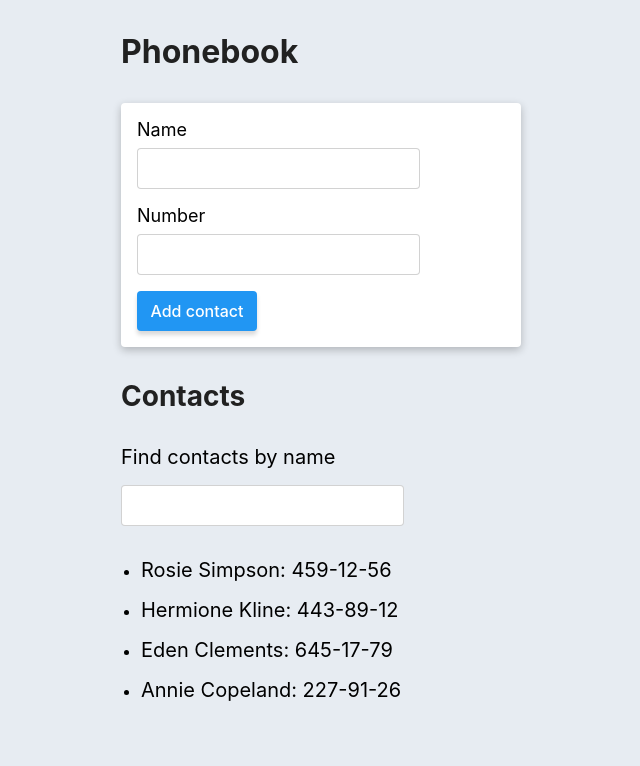
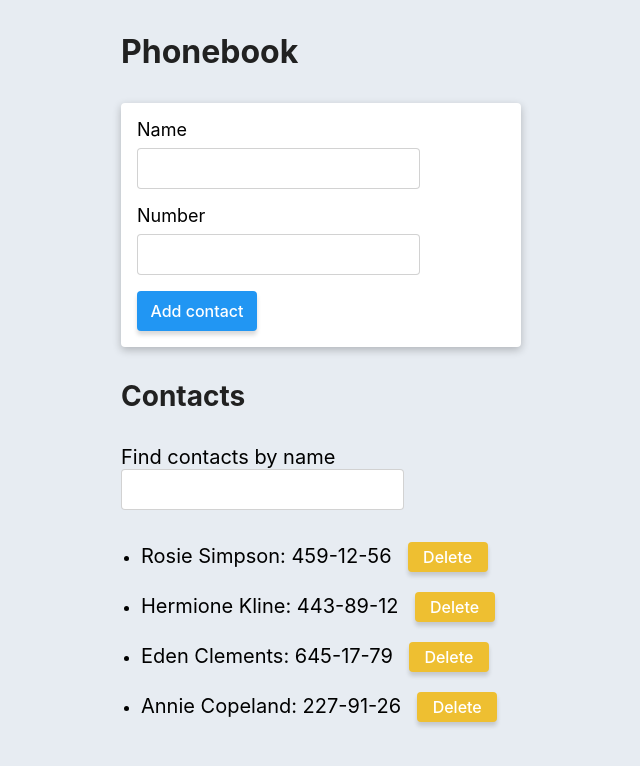
Before and after one commit to AnnaTsepilova/goit-react-hw-02-phonebook, a React (Create React App) app: page / in a window 1280 px wide. Shown: the top 766 px of the page, without its empty margins (319-959 px from the left). Built offline with nearby package versions, Linux system fonts and the light colour scheme.

Commit message:
task 1-6

```diff
--- a/src/components/App.jsx
+++ b/src/components/App.jsx
@@ -1,6 +1,7 @@
 import React, { Component } from 'react';
 import PropTypes from 'prop-types';
 import { nanoid } from 'nanoid';
+import { Notify } from 'notiflix/build/notiflix-notify-aio';
 
 import { PhonebookContainer, Title } from './App.styled';
 
@@ -31,6 +32,18 @@ class App extends Component {
     let id = nanoid();
     let contact = { id: id, name: data.name, number: data.number };
 
+    let isContact = this.state.contacts.filter(contact =>
+      contact.name.toLowerCase().includes(data.name.toLowerCase())
+    );
+    console.log(isContact);
+    if (isContact.length) {
+      Notify.warning(`${data.name} is already in contacts`, {
+        background: '#eebf31',
+        fontSize: '16px',
+        width: '350px',
+      });
+      return;
+    }
     this.setState(prevState => ({
       contacts: [...prevState.contacts, contact],
     }));
@@ -49,6 +62,18 @@ class App extends Component {
     );
   };
 
+  contactDeleteHandler = contactId => {
+    this.setState(
+      ({ contacts }) => ({
+        contacts: contacts.filter(contact => contact.id !== contactId),
+      }),
+      Notify.success('Contact is deleted', {
+        fontSize: '16px',
+        width: '350px',
+      })
+    );
+  };
+
   render() {
     return (
       <PhonebookContainer>
@@ -56,7 +81,10 @@ class App extends Component {
         <ContactForm onSubmit={this.formSubmitHandler} />
         <Section title="Contacts"></Section>
         <Filter filterByName={this.handleFilter} />
-        <ContactsList contacts={this.getContacts()} />
+        <ContactsList
+          contacts={this.getContacts()}
+          onDelete={this.contactDeleteHandler}
+        />
       </PhonebookContainer>
     );
   }
--- a/src/components/ContactForm/ContactForm.styled.jsx
+++ b/src/components/ContactForm/ContactForm.styled.jsx
@@ -25,11 +25,8 @@ export const ContactInput = styled.input`
 
   border: 1px solid #21212133;
   border-radius: 4px;
-
   outline: transparent;
-
   transition: border 250ms cubic-bezier(0.4, 0, 0.2, 1);
-
   color: ${props => props.theme.colors.secondary};
 
   &:focus {
@@ -62,3 +59,16 @@ export const Button = styled.button`
     color: ${props => props.theme.colors.accentColor};
   }
 `;
+
+export const DeleteButton = styled(Button)`
+  min-width: 80px;
+  height: 30px;
+
+  color: ${props => props.theme.colors.background};
+  background-color: #eebf31;
+
+  &:hover {
+    background-color: #eef7ff;
+    color: #eebf31;
+  }
+`;
--- a/src/components/ContactsList/ContactsList.jsx
+++ b/src/components/ContactsList/ContactsList.jsx
@@ -4,8 +4,9 @@ import {
   ContactsItem,
   Text,
 } from 'components/ContactsList/ContactsList.slyled';
+import { DeleteButton } from 'components/ContactForm/ContactForm.styled';
 
-export default function ContactsList({ contacts }) {
+export default function ContactsList({ contacts, onDelete }) {
   return (
     <ContactsListContainer>
       {contacts.length ? (
@@ -15,6 +16,14 @@ export default function ContactsList({ contacts }) {
               <Text>
                 {contact.name}: {contact.number}
               </Text>
+              <DeleteButton
+                type="button"
+                onClick={() => {
+                  onDelete(contact.id);
+                }}
+              >
+                Delete
+              </DeleteButton>
             </ContactsItem>
           );
         })
--- a/src/components/ContactsList/ContactsList.slyled.jsx
+++ b/src/components/ContactsList/ContactsList.slyled.jsx
@@ -6,10 +6,17 @@ export const ContactsListContainer = styled.ul`
 `;
 
 export const ContactsItem = styled.li`
+  /* display: flex;
+  justify-content: space-between; */
+  width: 100%;
+  margin-right: ${props => props.theme.space[5]}px;
+  margin-bottom: 20px;
   margin-left: 20px;
+  align-items: center;
 `;
 
-export const Text = styled.p`
+export const Text = styled.span`
+  margin-right: ${props => props.theme.space[5]}px;
   margin-bottom: ${props => props.theme.space[5]}px;
   font-size: 20px;
 `;
```
